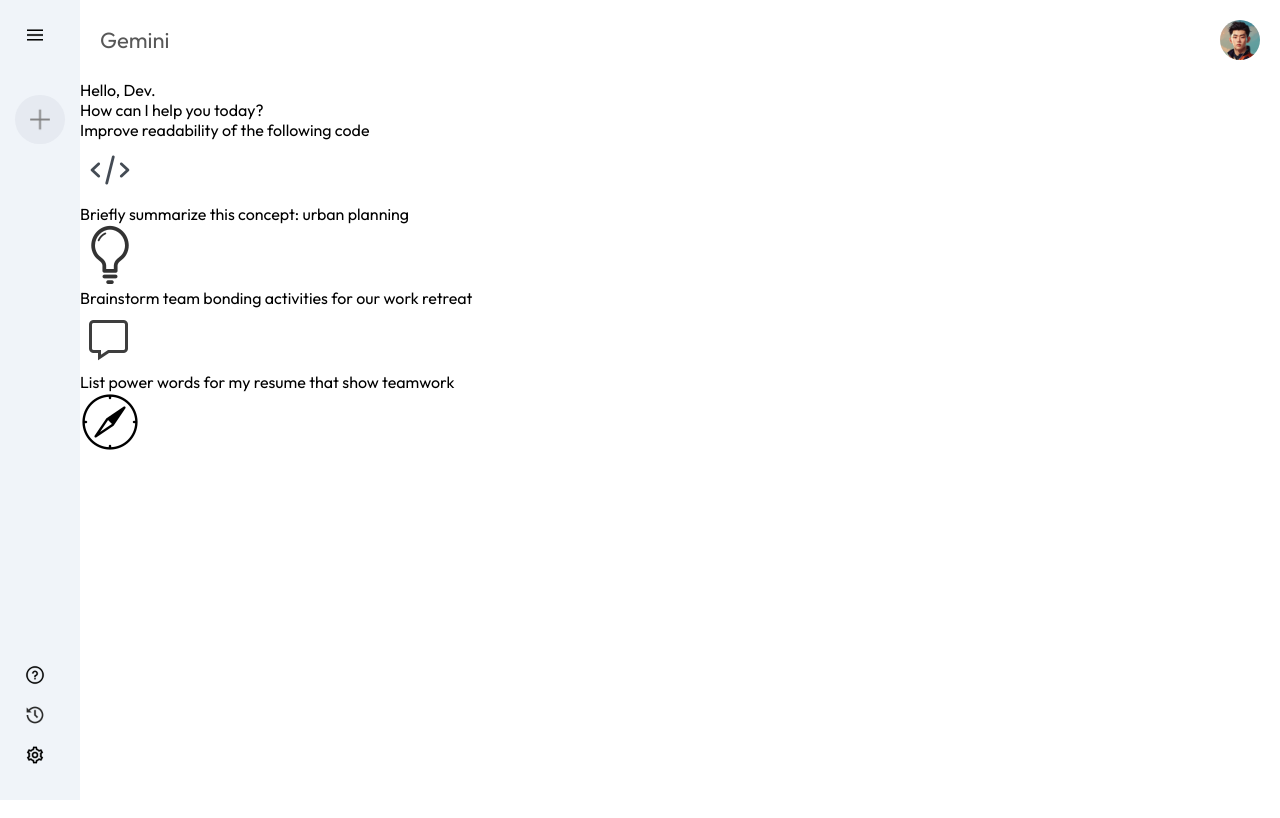
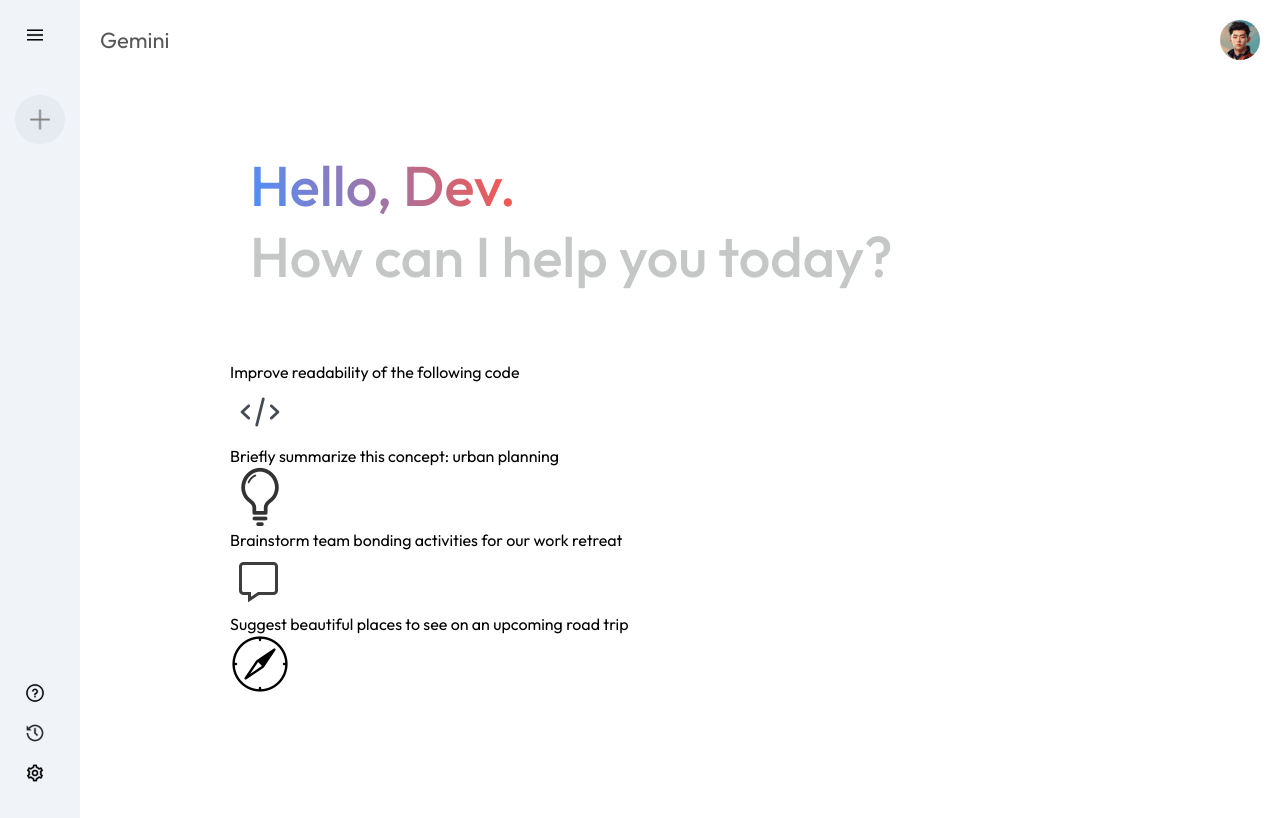
Before and after one commit to swe-robertkibet/gemini-clone, a React (Vite) app: page / in a window 1280 px wide. Built offline with nearby package versions, Linux system fonts and the light colour scheme.

Commit message:
Update main section - linear gradient color for greeting

```diff
--- a/src/components/Main/Main.css
+++ b/src/components/Main/Main.css
@@ -18,3 +18,22 @@
   width: 40px;
   border-radius: 50%;
 }
+
+.main .main-container {
+  max-width: 900px;
+  margin: auto;
+}
+
+.main .greet {
+  margin: 50px 0px;
+  font-size: 56px;
+  color: #c4c7c5;
+  font-weight: 500;
+  padding: 20px;
+}
+
+.main .greet span {
+  background: -webkit-linear-gradient(16deg, #4b90ff, #ff5546);
+  -webkit-background-clip: text;
+  -webkit-text-fill-color: transparent;
+}
--- a/src/components/Main/Main.jsx
+++ b/src/components/Main/Main.jsx
@@ -33,7 +33,7 @@
             <img src={assets.message_icon} alt="" />
           </div>
           <div className="card">
-            <p>List power words for my resume that show teamwork</p>
+            <p>Suggest beautiful places to see on an upcoming road trip</p>
             <img src={assets.compass_icon} alt="" />
           </div>
         </div>
```
